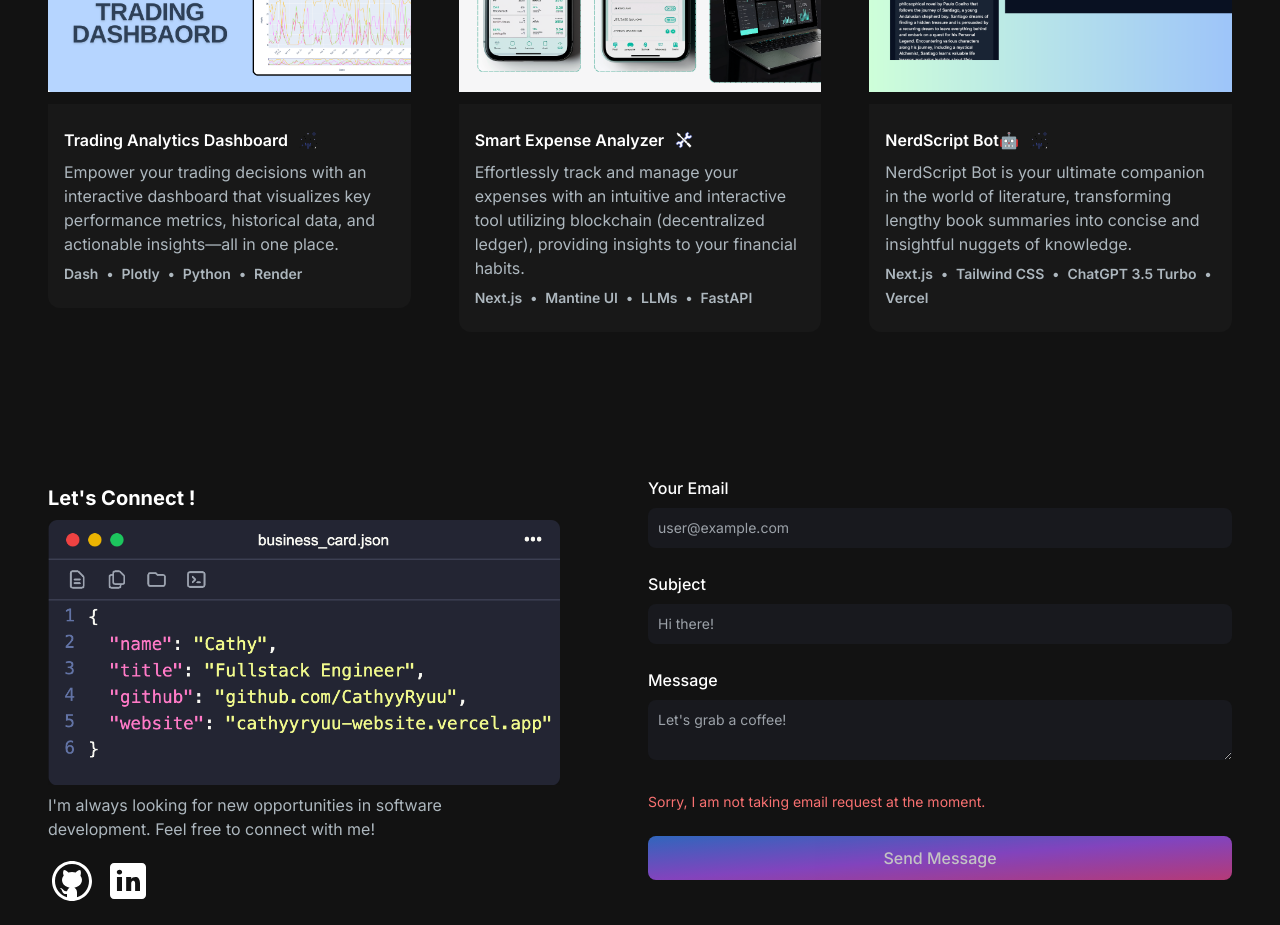
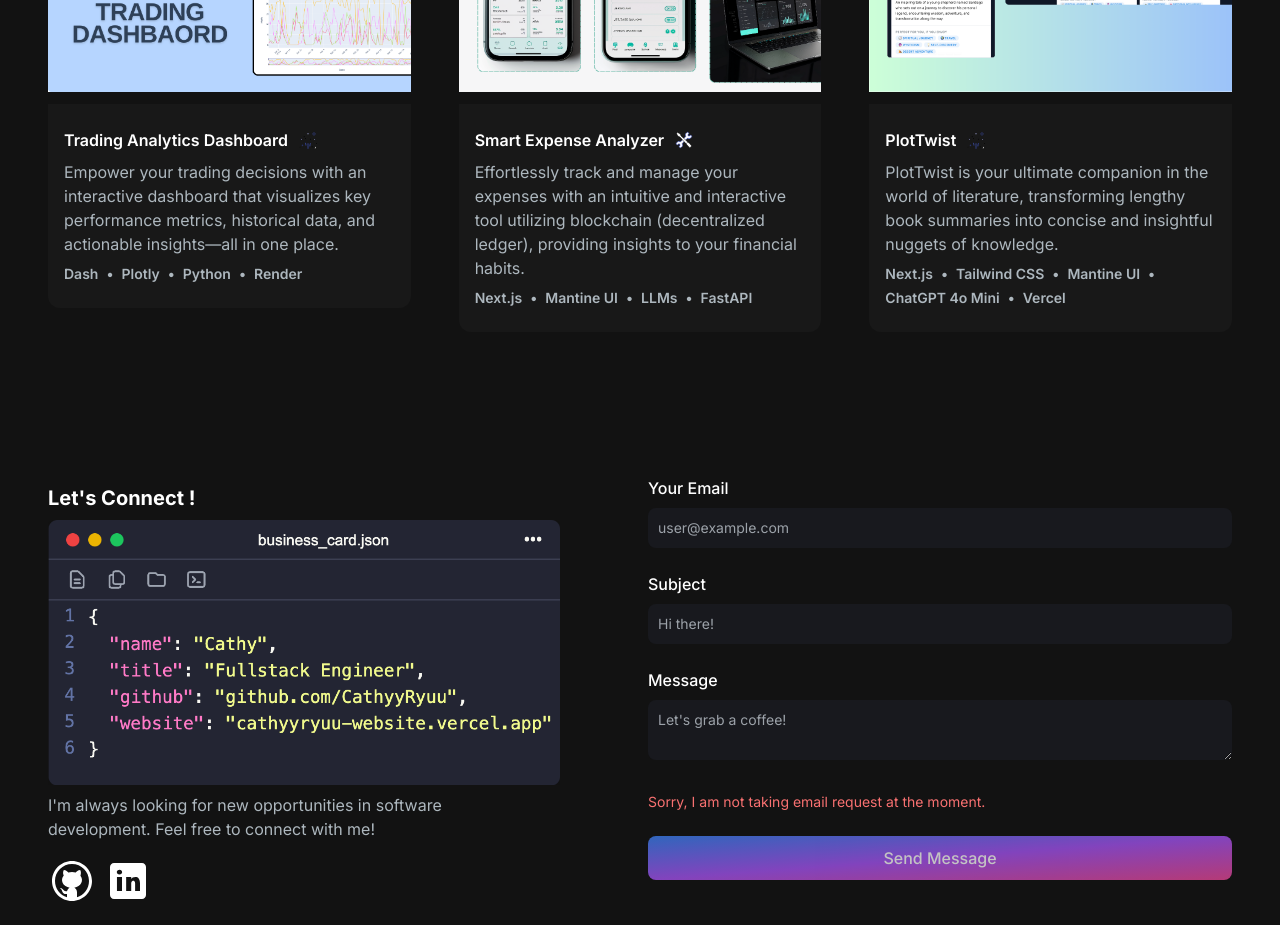
Before and after one commit to CathyyRyuu/cathyyryuu-website, a Next.js app: page / in a window 1280 px wide. Shown: the part 2380-3305 px from the top of the page. Built offline with nearby package versions, Linux system fonts and the light colour scheme.

Commit message:
update project images & description

```diff
--- a/app/data/ProjectData.js
+++ b/app/data/ProjectData.js
@@ -56,13 +56,13 @@ const projectsData = [
   },
   {
     id: 6,
-    title: "NerdScript Bot🤖",
-    description: "NerdScript Bot is your ultimate companion in the world of literature, transforming lengthy book summaries into concise and insightful nuggets of knowledge.",
+    title: "PlotTwist",
+    description: "PlotTwist is your ultimate companion in the world of literature, transforming lengthy book summaries into concise and insightful nuggets of knowledge.",
     image: "/images/projects/book-summary-app.png",
     tag: ["All", "Web"],
     gitUrl: "https://github.com/CathyyRyuu",
     previewUrl: "https://book-summary-app.vercel.app/",
-    techStack: ["Next.js", "Tailwind CSS", "ChatGPT 3.5 Turbo", "Vercel"],
+    techStack: ["Next.js", "Tailwind CSS", "Mantine UI", "ChatGPT 4o Mini", "Vercel"],
     status: "Deployed",
   },
 ];
```
Also changed, not shown: public/images/projects/book-summary-app.png, public/images/projects/react-portfolio-website.png.
